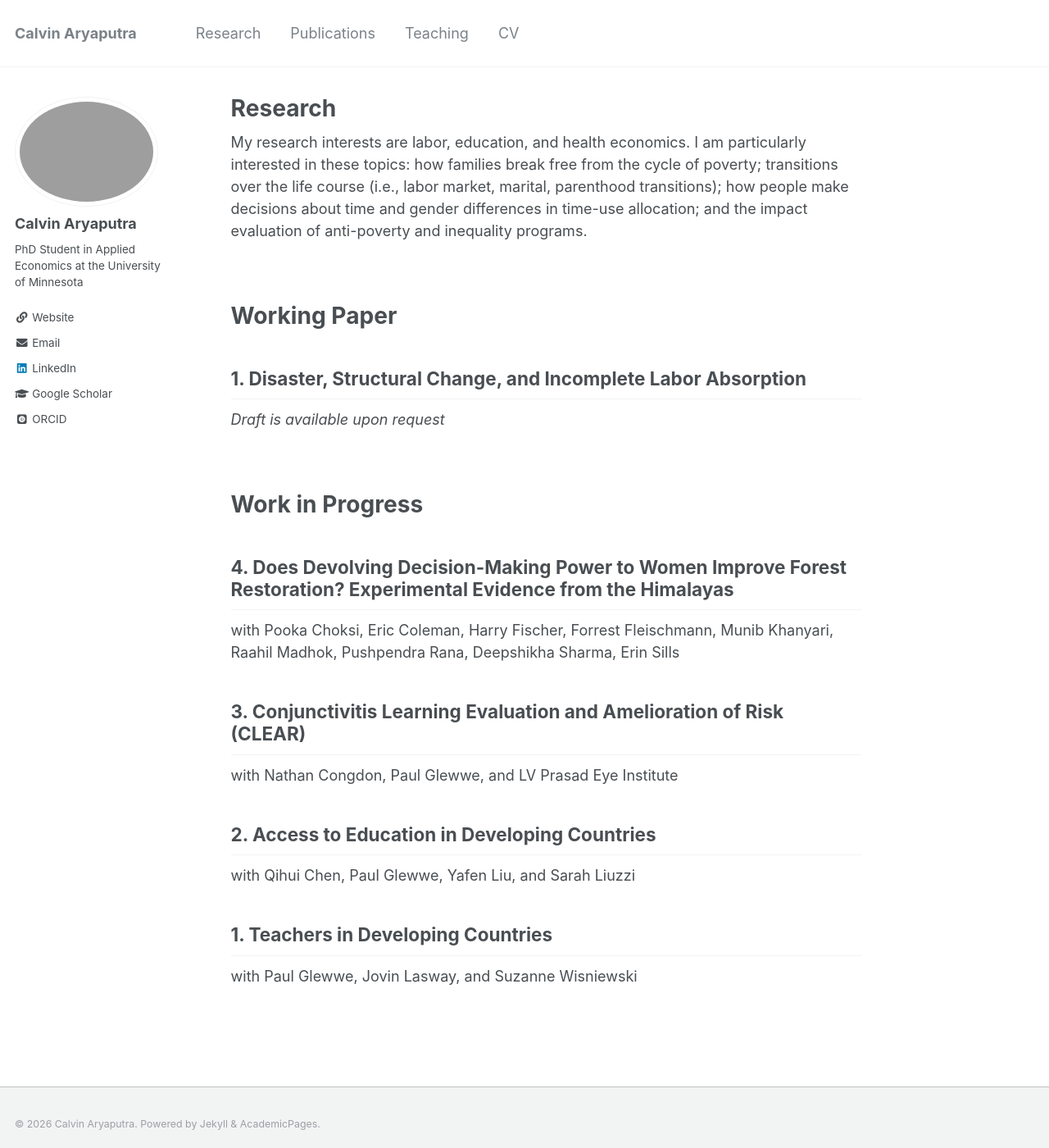
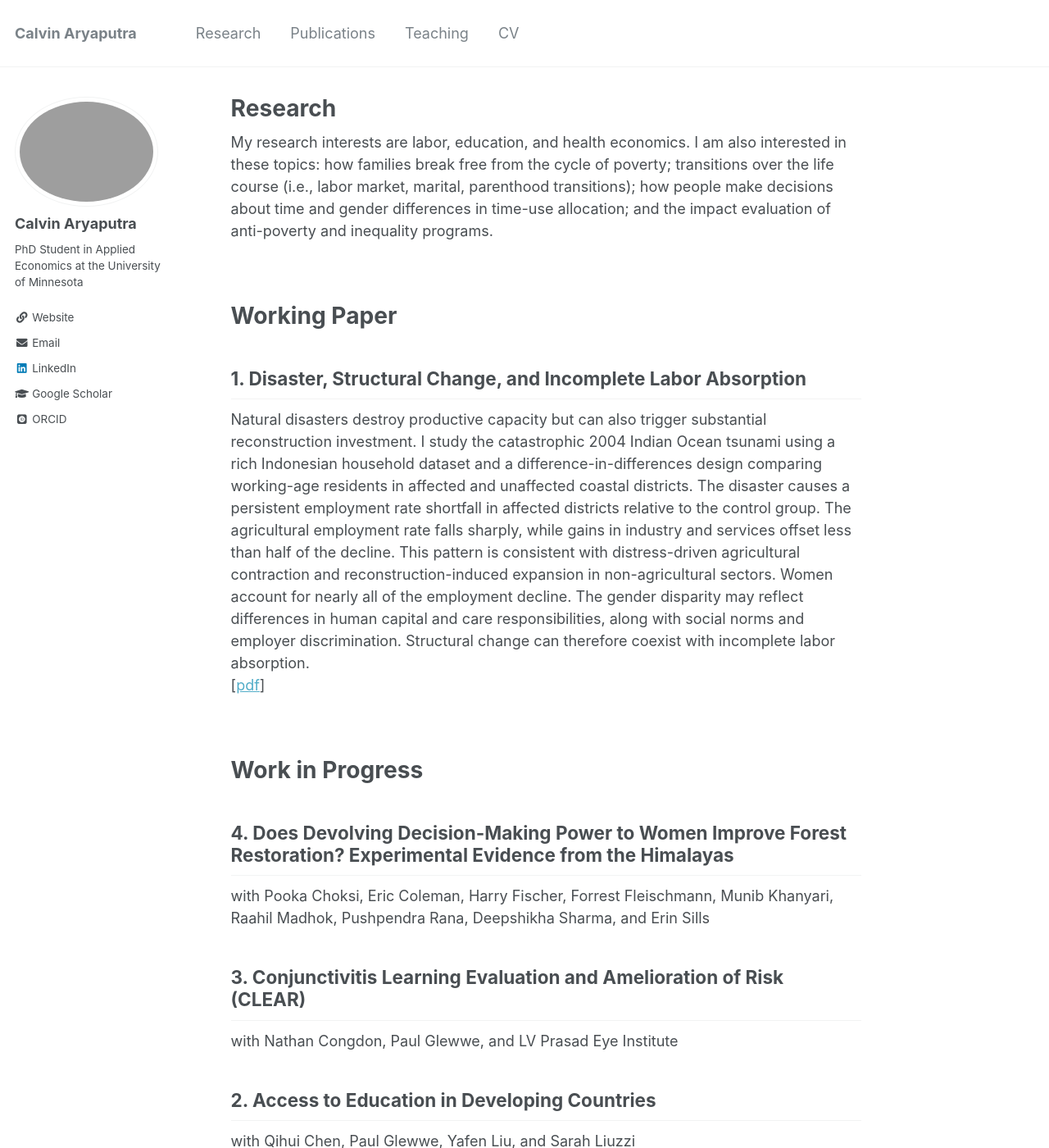
Before and after one commit to calvinaryaputra/calvinaryaputra.github.io, a Jekyll site: the page built from _pages/research.md, in a window 1280 px wide and 1400 px high. Shown: the whole window at 82% size. Built offline with Jekyll 4.4.1, drawn with Linux system fonts in a browser that asks for light colours; some web fonts are replaced.

Commit message:
docs(site): refresh research profile and CV

```diff
--- a/_pages/research.md
+++ b/_pages/research.md
@@ -4,21 +4,22 @@ title: "Research"
 author_profile: true
 ---
 
-My research interests are labor, education, and health economics. I am particularly interested in these topics: how families break free from the cycle of poverty; transitions over the life course (i.e., labor market, marital, parenthood transitions); how people make decisions about time and gender differences in time-use allocation; and the impact evaluation of anti-poverty and inequality programs.
+My research interests are labor, education, and health economics. I am also interested in these topics: how families break free from the cycle of poverty; transitions over the life course (i.e., labor market, marital, parenthood transitions); how people make decisions about time and gender differences in time-use allocation; and the impact evaluation of anti-poverty and inequality programs.
 
 <br>
 
 # Working Paper
 
 ## 1. Disaster, Structural Change, and Incomplete Labor Absorption
-*Draft is available upon request*
+Natural disasters destroy productive capacity but can also trigger substantial reconstruction investment. I study the catastrophic 2004 Indian Ocean tsunami using a rich Indonesian household dataset and a difference-in-differences design comparing working-age residents in affected and unaffected coastal districts. The disaster causes a persistent employment rate shortfall in affected districts relative to the control group. The agricultural employment rate falls sharply, while gains in industry and services offset less than half of the decline. This pattern is consistent with distress-driven agricultural contraction and reconstruction-induced expansion in non-agricultural sectors. Women account for nearly all of the employment decline. The gender disparity may reflect differences in human capital and care responsibilities, along with social norms and employer discrimination. Structural change can therefore coexist with incomplete labor absorption. <br>
+[[pdf](https://drive.google.com/file/d/1DthASVqk_iaMXUj_vncwvxQQboqHx_CE/view?usp=drive_link)]
 
 <br>
 
 # Work in Progress
 
 ## 4. Does Devolving Decision-Making Power to Women Improve Forest Restoration? Experimental Evidence from the Himalayas
-with Pooka Choksi, Eric Coleman, Harry Fischer, Forrest Fleischmann, Munib Khanyari, Raahil Madhok, Pushpendra Rana, Deepshikha Sharma, Erin Sills
+with Pooka Choksi, Eric Coleman, Harry Fischer, Forrest Fleischmann, Munib Khanyari, Raahil Madhok, Pushpendra Rana, Deepshikha Sharma, and Erin Sills
 
 ## 3. Conjunctivitis Learning Evaluation and Amelioration of Risk (CLEAR)
 with Nathan Congdon, Paul Glewwe, and LV Prasad Eye Institute
```
Also changed, not shown: _pages/about.md (+1 -1 lines), 1 other file.
